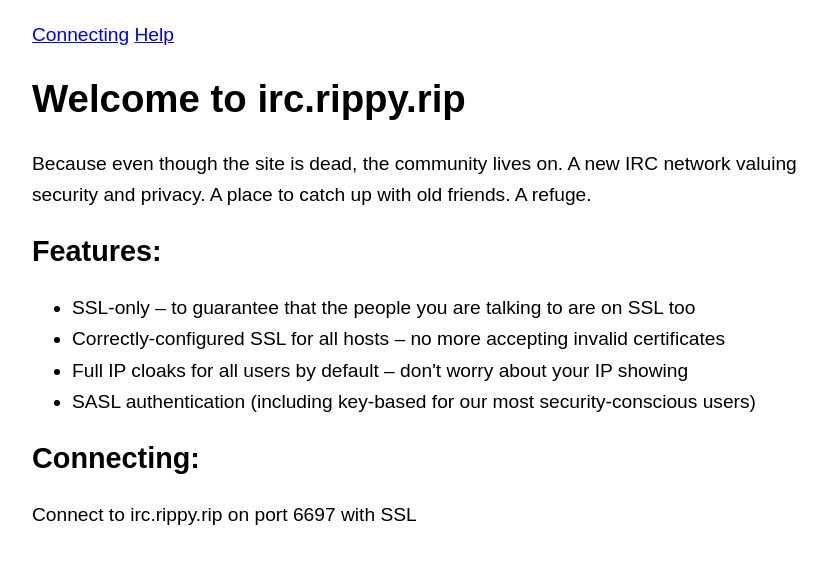
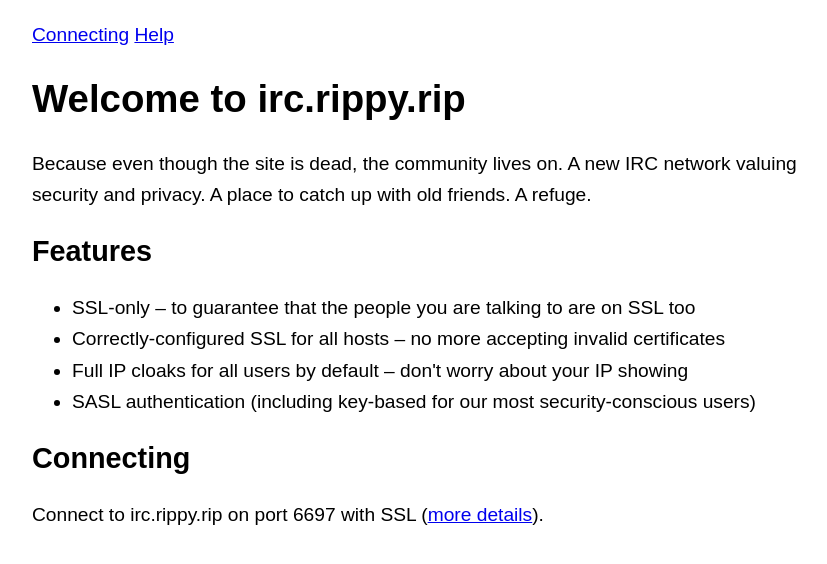
Before and after one commit to rippyrip/website, an MkDocs documentation site: the page built from docs/index.md, in a window 1280 px wide. Shown: the top 564 px of the page, without its empty margins (224-1051 px from the left). Built offline with MkDocs 1.6.1, drawn with Linux system fonts in a browser that asks for light colours.

Commit message:
Added hyperlinks to connecting page

```diff
--- a/docs/index.md
+++ b/docs/index.md
@@ -2,13 +2,13 @@
 
 Because even though the site is dead, the community lives on. A new IRC network valuing security and privacy. A place to catch up with old friends. A refuge.
 
-## Features:
+## Features
 
 * SSL-only – to guarantee that the people you are talking to are on SSL too
 * Correctly-configured SSL for all hosts – no more accepting invalid certificates
 * Full IP cloaks for all users by default – don't worry about your IP showing
 * SASL authentication (including key-based for our most security-conscious users)
 
-## Connecting:
+## Connecting
 
-Connect to irc.rippy.rip on port 6697 with SSL
+Connect to irc.rippy.rip on port 6697 with SSL ([more details](connecting.md)).
```
Also changed, not shown: docs/help.md (+1 -1 lines).
